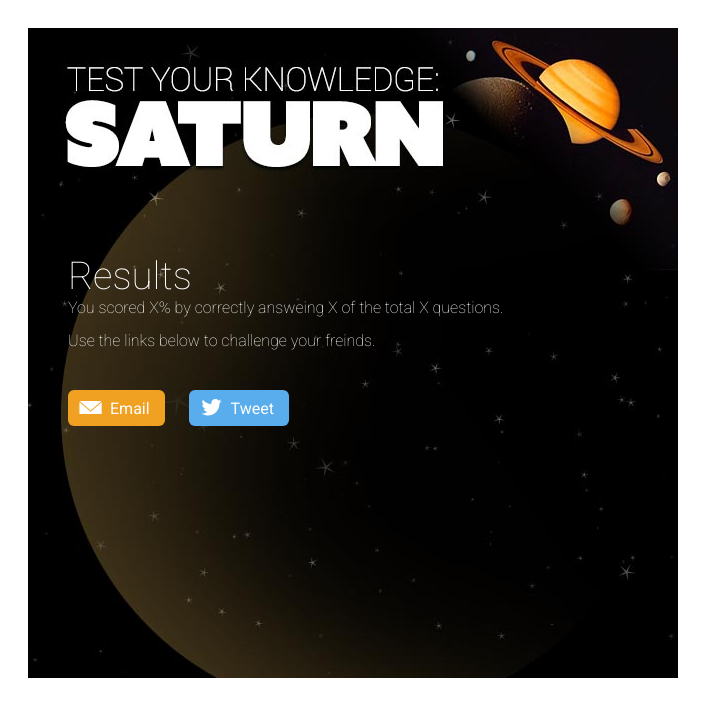
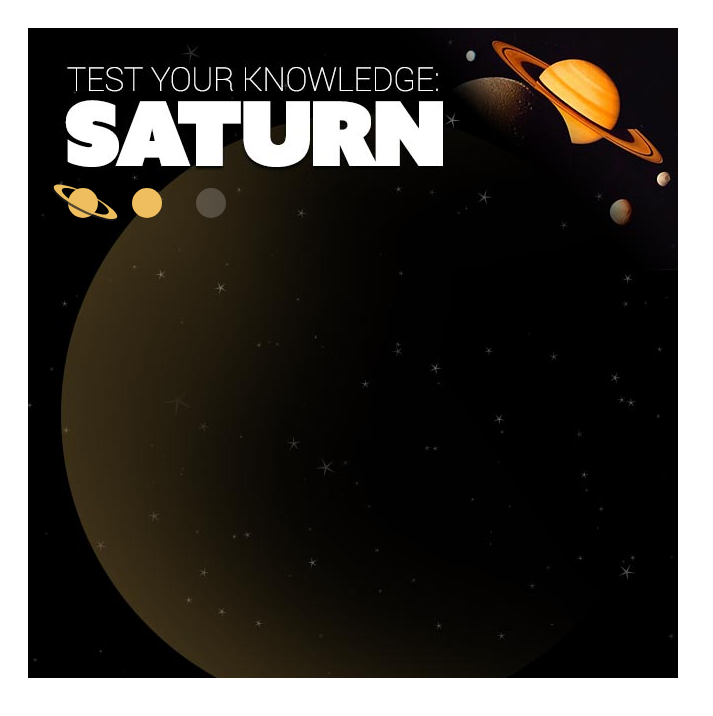
Before and after one commit to jamiebrown201/Angular-test-quiz, a plain HTML site: page index.html in a window 1280 px wide. Shown: the whole page, without its empty margins (0-713 px from the left). Drawn offline with Linux system fonts and the light colour scheme.

Commit message:
results bar styling

```diff
--- a/css/quiz.css
+++ b/css/quiz.css
@@ -29,6 +29,47 @@ body { background-color: #fff; padding: 20px; }
   padding: 5px 15px; border-radius: 6px;
 }
 
+/*progress*/
+
+#myQuiz .progress {
+	position: absolute;
+	top: 160px;
+	left: 40px;
+	width: 550px;
+}
+#myQuiz .progress div {
+	position: relative;
+	display: inline-block;
+	width: 30px;
+	height: 30px;
+	margin-right: 30px;
+	border-radius: 50%;
+	background-color: rgba(255, 255, 255, .2);
+	transition: background-color 1s;
+}
+#myQuiz .progress div::after {
+	content: '';
+	display: block;
+	position: absolute;
+	top: -60px;
+	left: -15px;
+	width: 65px;
+	height: 40px;
+	background: url('../images/ring.svg') 0 0 no-repeat;
+	transition: opacity 1s, top 1s;
+	opacity: 0;
+}
+
+#myQuiz .progress div.on,
+#myQuiz .progress div.answered {
+	background-color: #efbe5e;
+}
+
+#myQuiz .progress div.correct::after {
+	top: -5px;
+	opacity: 1;
+
+}
 
 /* intro */
 
@@ -109,7 +150,7 @@ body { background-color: #fff; padding: 20px; }
 
 /* Results */
 
-#myQuiz .results { position: absolute; top: 225px; left: 40px; width: 550px; }
+#myQuiz .results { position: absolute; top: 225px; left: 660px; width: 550px; }
 
 #myQuiz .results .share { margin-top: 40px; }
 
--- a/index.html
+++ b/index.html
@@ -8,7 +8,11 @@
 	</head>
 	<body>
     <div id="myQuiz">
-      <div class="progress"></div>
+      <div class="progress">
+        <div class="answered correct"></div>
+        <div class="on"></div>
+        <div></div>
+      </div>
       <div class="intro">
         <h2>Welcome</h2>
         <p>Click begin to test your knowledge of Saturn.</p>
@@ -37,5 +41,7 @@
         </div>
       </div>
     </div>
+    <script type="text/javascript" src="js/angular.min.js"></script>
+    <script type="text/javascript" src="js/quiz.js"></script>
 	</body>
 </html>
```
